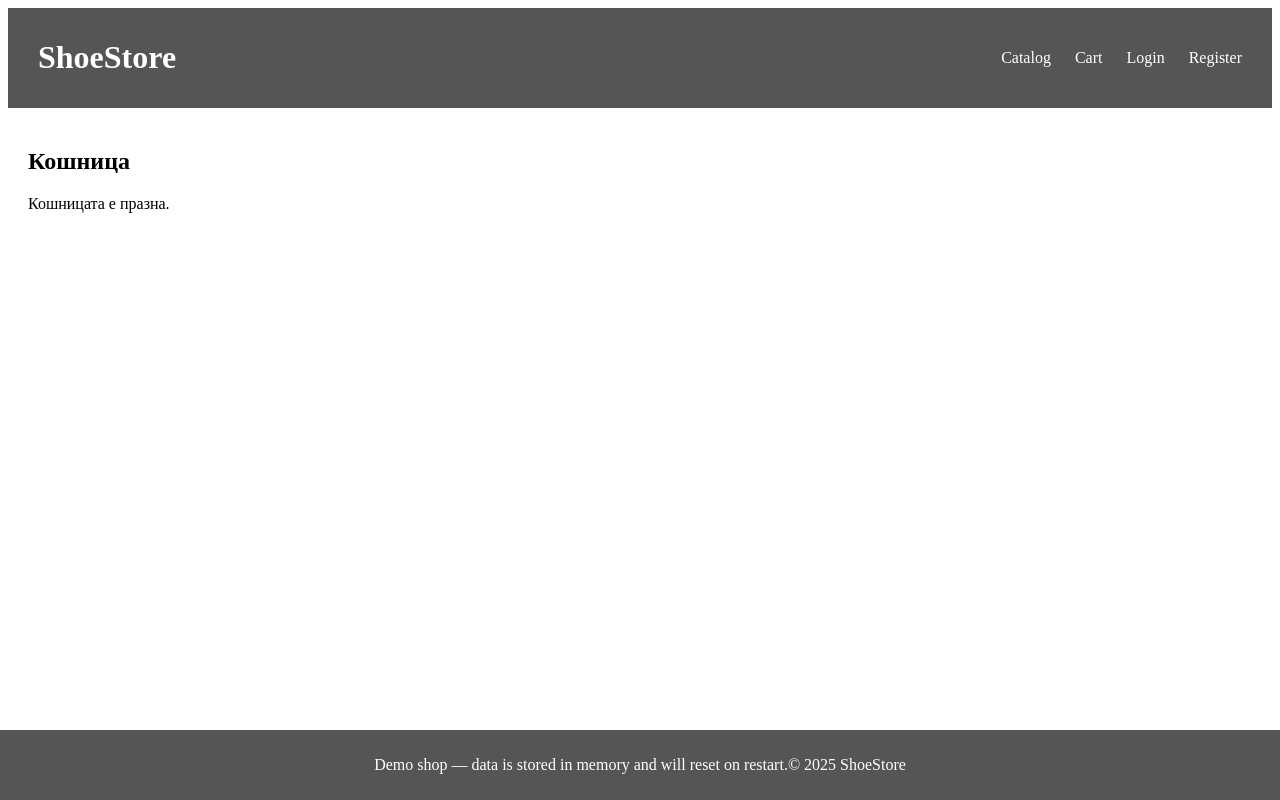
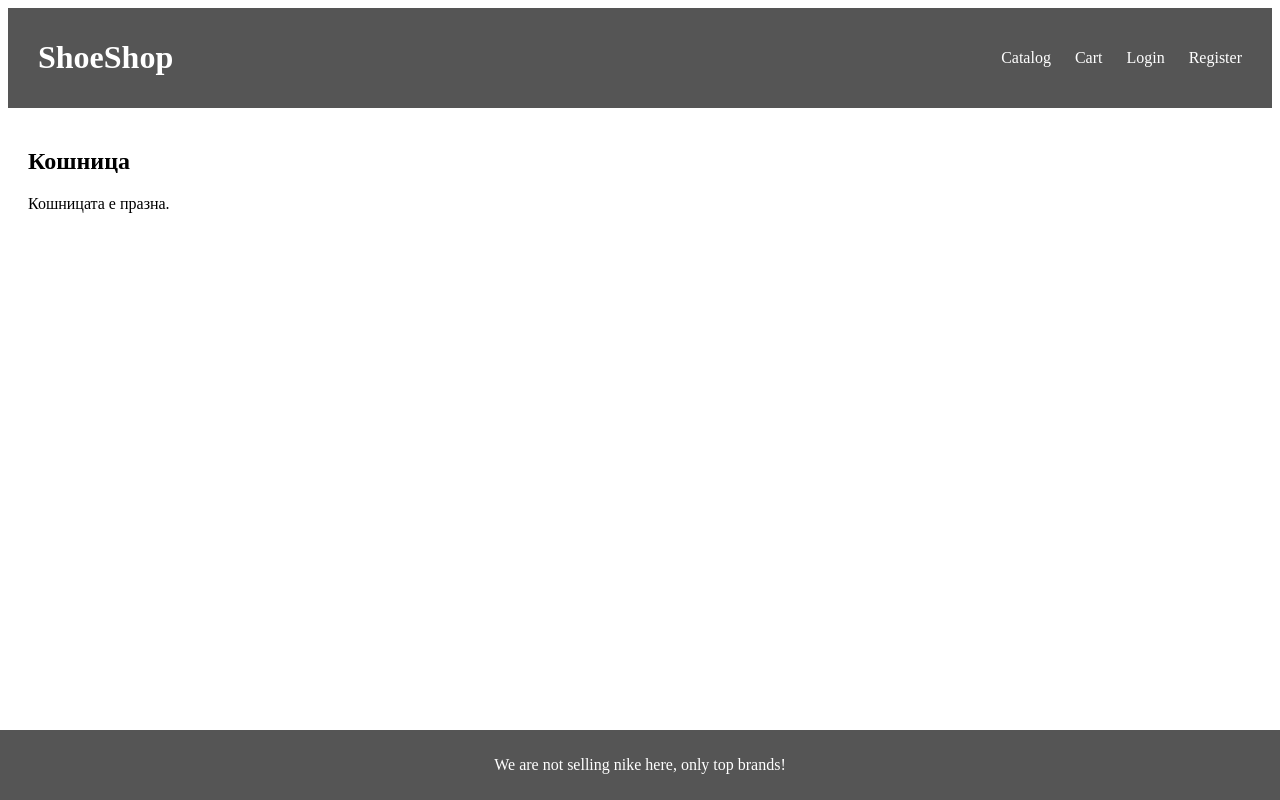
Before and after one commit to AYKupenov21/Online-Shop, a Flask app: page /cart/ in a window 1280 px wide. Run offline with Flask 3, Linux system fonts and the light colour scheme.

Commit message:
Fix design

```diff
--- a/shoestore/templates/base.html
+++ b/shoestore/templates/base.html
@@ -2,13 +2,13 @@
 <html>
 <head>
   <meta charset="utf-8">
-  <title>ShoeStore</title>
+  <title>ShoeShop</title>
   <link rel="stylesheet" href="{{ url_for('static', filename='styles.css') }}">
 </head>
 <body>
   <header class="navbar">
     <div class="nav-left">
-      <h1><a href="{{ url_for('index') }}">ShoeStore</a></h1>
+      <h1><a href="{{ url_for('index') }}">ShoeShop</a></h1>
     </div>
     <nav class="nav-right">
       <a href="{{ url_for('catalog.view_catalog') }}">Catalog</a>
@@ -40,8 +40,7 @@
   </main>
 
   <footer class="footer">
-    <p>Demo shop — data is stored in memory and will reset on restart.</p>
-    <p>&copy; 2025 ShoeStore</p>
+    <p>We are not selling nike here, only top brands!</p>
   </footer>
 </body>
 </html>
```
